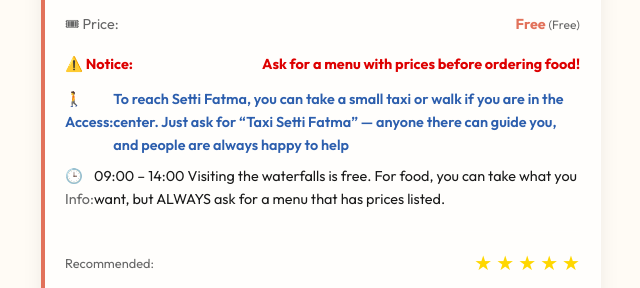
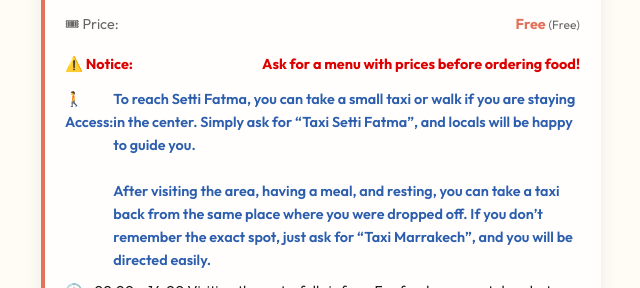
Before and after one commit to ebayismail20-create/marrakech-riads, a website built with Vite: page index.html in a window 1280 px wide. Shown: the part 8087-8375 px from the top of the page, without its empty margins (319-959 px from the left). Built offline with nearby package versions, Linux system fonts and the light colour scheme.

Commit message:
Enhance Setti Fatma transit info with return journey details

```diff
--- a/main.js
+++ b/main.js
@@ -165,7 +165,7 @@ const locations = {
             bestTime: '09:00 – 14:00',
             info: 'Visiting the waterfalls is free. For food, you can take what you want, but ALWAYS ask for a menu that has prices listed.',
             warning: 'Ask for a menu with prices before ordering food!',
-            access: 'To reach Setti Fatma, you can take a small taxi or walk if you are in the center. Just ask for “Taxi Setti Fatma” — anyone there can guide you, and people are always happy to help',
+            access: 'To reach Setti Fatma, you can take a small taxi or walk if you are staying in the center. Simply ask for “Taxi Setti Fatma”, and locals will be happy to guide you.<br><br>After visiting the area, having a meal, and resting, you can take a taxi back from the same place where you were dropped off. If you don’t remember the exact spot, just ask for “Taxi Marrakech”, and you will be directed easily.',
             maps: 'https://maps.google.com/?q=Setti+Fatma+Ourika',
             badge: 'Waterfalls'
         }
```
Also changed, not shown: dist/assets/index-CJ2aPNsT.js (added), dist/assets/index-yfL8oOAp.js (deleted), dist/index.html.
